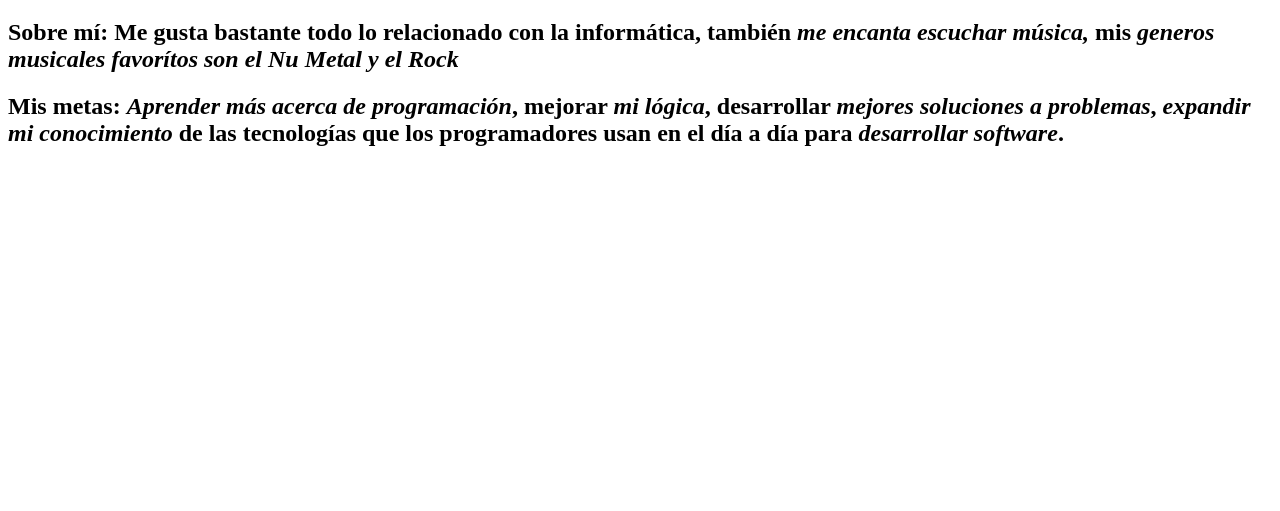
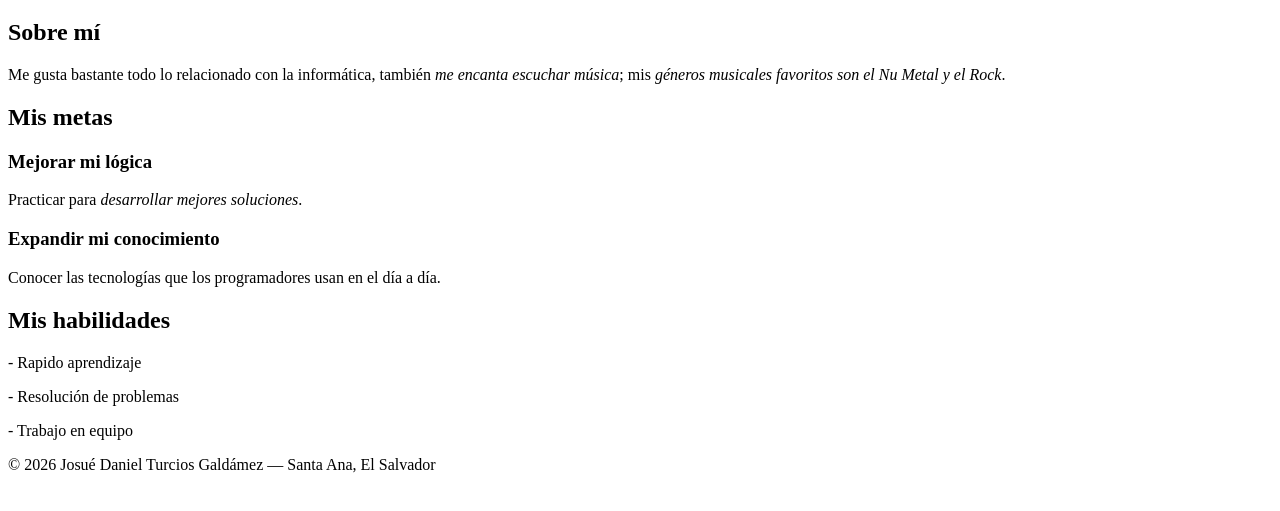
Before and after one commit to 72dxmxnn/mi-portafolio, a plain HTML site: page index.html in a window 1280 px wide. Shown: the part 61-572 px from the top of the page. Drawn offline with Linux system fonts and the light colour scheme.

Commit message:
Aplica estructura semantica

```diff
--- a/index.html
+++ b/index.html
@@ -1,24 +1,61 @@
-<!DOCTYPE html>
+<!doctype html>
 <html lang="es">
-<head>
-    <meta charset="UTF-8">
-    <meta name="viewport" content="width=device-width, initial-scale=1.0">
+  <head>
+    <meta charset="UTF-8" />
+    <meta name="viewport" content="width=device-width, initial-scale=1.0" />
     <title>Josue Daniel</title>
-</head>
-<body>
-    <!-- H1 con Mi nombre completo -->
-    <h1>Josué Daniel Turcios Galdámez</h1>
+  </head>
 
-    <!-- H2 con información sobre "Sobre mí" -->
-    <h2><strong>Sobre mí:</strong> Me gusta bastante todo lo relacionado con la informática,
-        también <em>me encanta escuchar música,</em>
-        mis <em>generos musicales favorítos son el Nu Metal y el Rock</em>
-    </h2>
+  <body>
+    <!-- "Header" con Mi nombre completo -->
+    <header>
+      <h1>Josué Daniel Turcios Galdámez</h1>
+      <nav>
+        <!-- Aqui estara toda la navegación -->
+      </nav>
+    </header>
 
-    <!-- H2 con información sobre "Mis metas" -->
-    <h2><strong>Mis metas:</strong> <em>Aprender más acerca de programación</em>, mejorar <em>mi lógica</em>, desarrollar <em>mejores soluciones a problemas</em>,
-    <em>expandir mi conocimiento</em> de las tecnologías que los programadores usan en el día a día para <em>desarrollar software</em>.
-    </h2>
+    <main>
+      <!-- "Section" con información sobre "Sobre mí" -->
+      <section id="sobre-mi">
+        <h2>Sobre mí</h2>
+        <p>
+          Me gusta bastante todo lo relacionado con la informática, también
+          <em>me encanta escuchar música</em>; mis
+          <em>géneros musicales favoritos son el Nu Metal y el Rock</em>.
+        </p>
+      </section>
 
-</body>
+      <!-- "Section" con información sobre "Mis metas" -->
+      <section id="mis-metas">
+        <h2>Mis metas</h2>
+        <article>
+          <h3>Mejorar mi lógica</h3>
+          <p>Practicar para <em>desarrollar mejores soluciones</em>.</p>
+        </article>
+
+        <article>
+          <h3>Expandir mi conocimiento</h3>
+          <p>
+            Conocer las tecnologías que los programadores usan en el día a día.
+          </p>
+        </article>
+      </section>
+
+      <!-- "Section" con información sobre "Mis habilidades" -->
+      <section id="habilidades">
+        <h2>Mis habilidades</h2>
+        <article>
+          <p>- Rapido aprendizaje</p>
+          <p>- Resolución de problemas</p>
+          <p>- Trabajo en equipo</p>
+        </article>
+      </section>
+    </main>
+
+    <!-- "Footer" con información de copyright -->
+    <footer>
+      <p>&copy; 2026 Josué Daniel Turcios Galdámez — Santa Ana, El Salvador</p>
+    </footer>
+  </body>
 </html>
```
